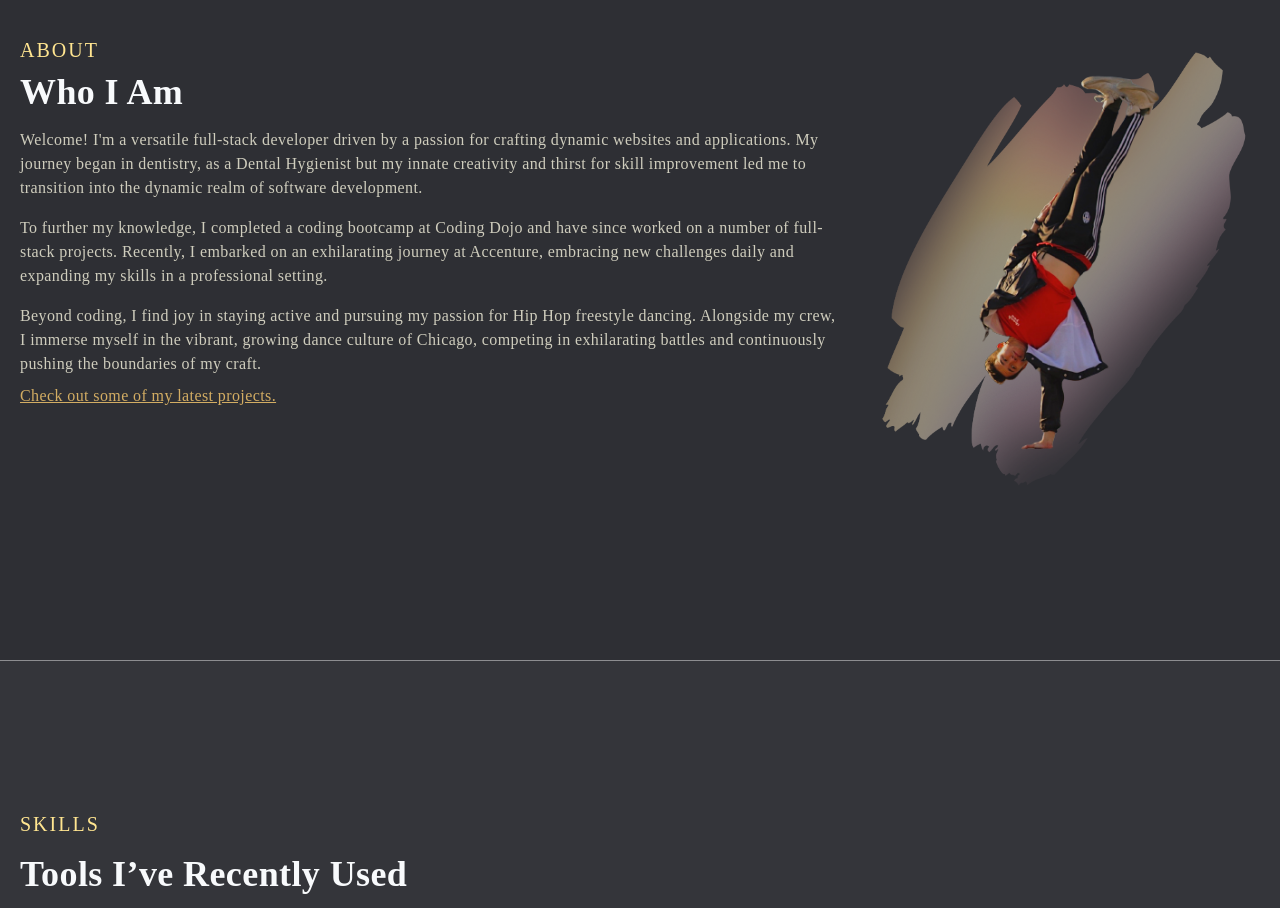
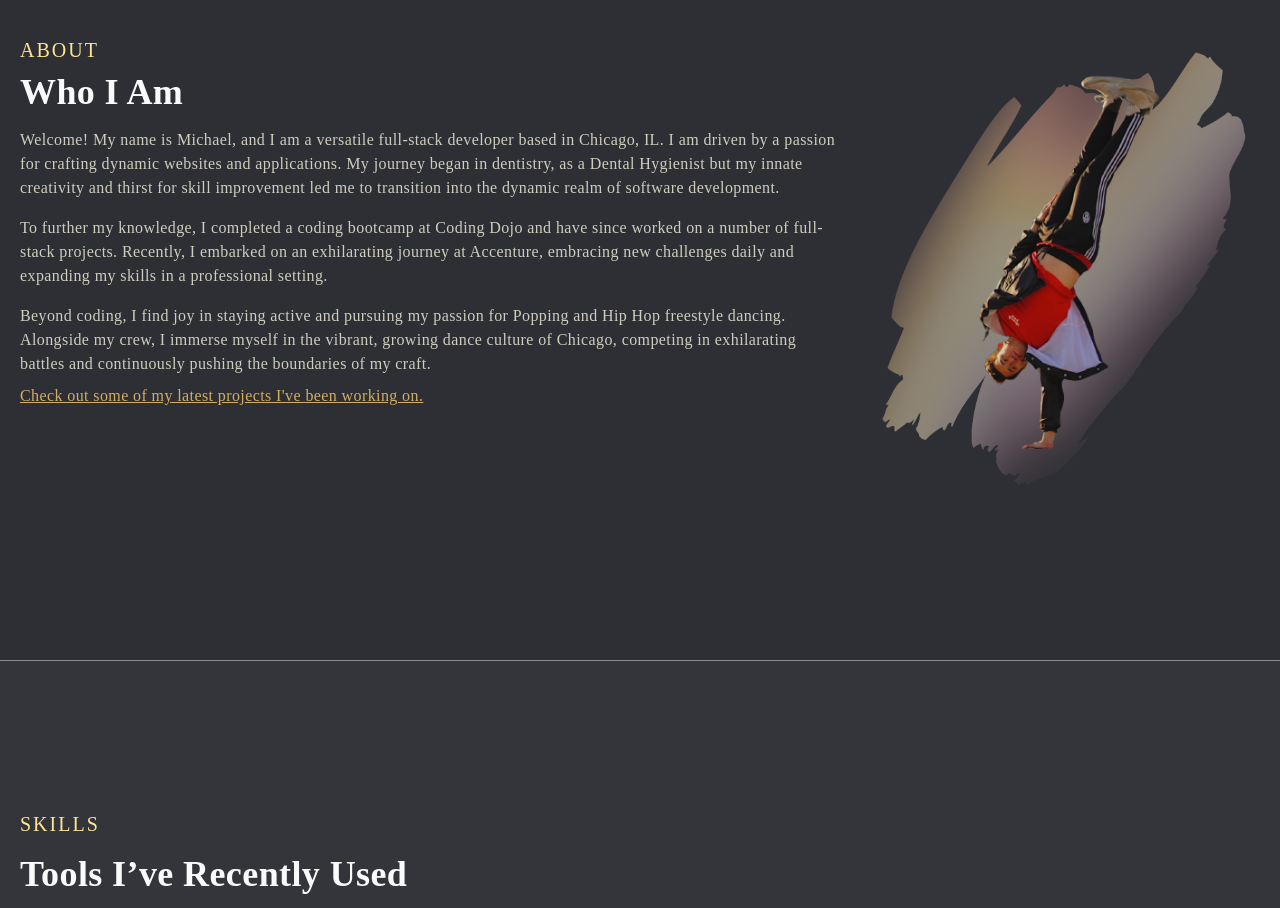
Before and after one commit to MikeSanDev/portfolio-nextjs, a Next.js app: page / in a window 1280 px wide. Shown: the part 940-1848 px from the top of the page. Built offline with nearby package versions, Linux system fonts and the light colour scheme; a web font is replaced by a local one.

Commit message:
about page edits

```diff
--- a/components/About.tsx
+++ b/components/About.tsx
@@ -34,7 +34,7 @@ const About = () => {
           </p>
           <h2 className="py-2 text-slate-50">Who I Am </h2>
           <p className="py-2 text-secondaryColor">
-          Welcome! I'm a versatile full-stack developer driven by a passion for crafting dynamic websites and applications.
+          Welcome! My name is Michael, and I am a versatile full-stack developer based in Chicago, IL. I am driven by a passion for crafting dynamic websites and applications.
           My journey began in dentistry, as a Dental Hygienist but my innate creativity and thirst for skill improvement led me to transition into the dynamic realm of software development.
           </p>
           <p className="py-2 text-secondaryColor">
@@ -44,15 +44,14 @@ const About = () => {
 
           </p>
           <p className="py-2 text-secondaryColor">
-          Beyond coding, I find joy in staying active and pursuing my passion for Hip Hop freestyle dancing.
+          Beyond coding, I find joy in staying active and pursuing my passion for Popping and Hip Hop freestyle dancing.
           Alongside my crew, I immerse myself in the vibrant, growing dance culture of Chicago, competing in exhilarating battles and continuously pushing the boundaries of my craft.
-
           </p>
           <Link
             href="/#projects"
             className="py-2 text-mainColor underline cursor-pointer"
           >
-            Check out some of my latest projects.
+            Check out some of my latest projects I've been working on.
           </Link>
         </div>
         <motion.div
```
